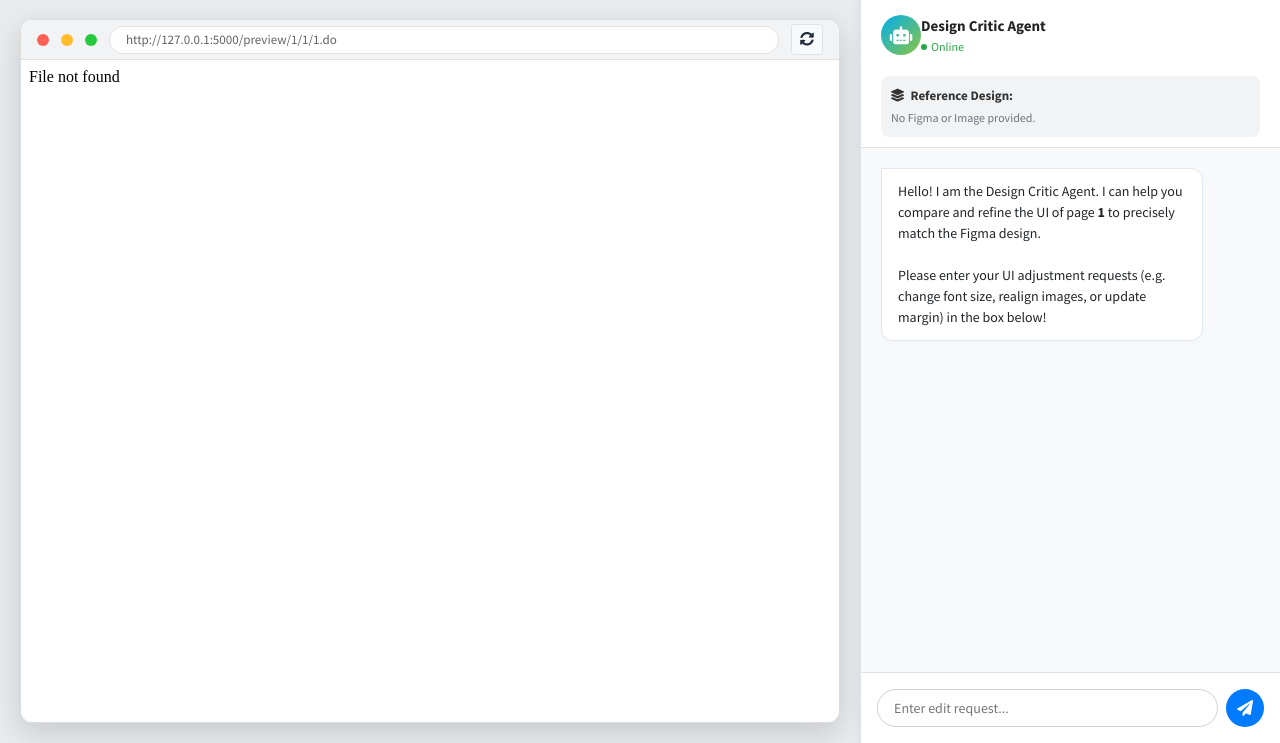
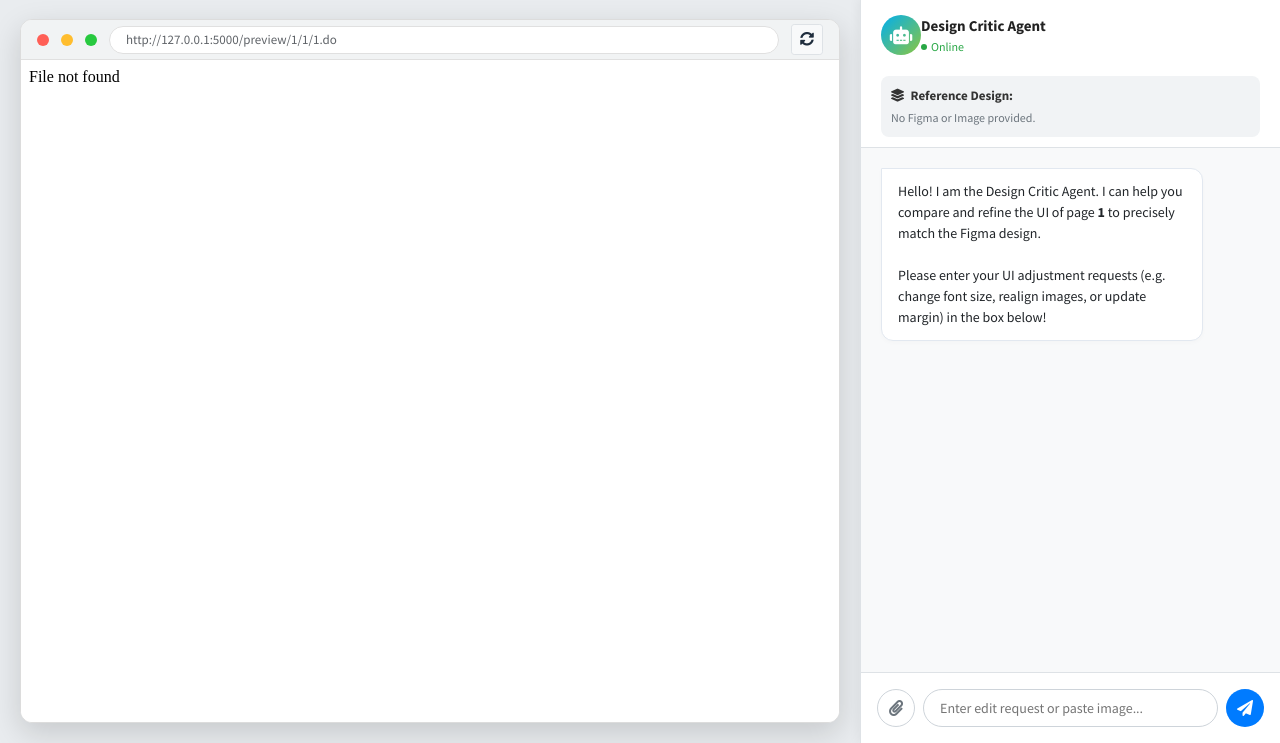
Before and after one commit to minhphong2311/ABCMS, a Flask app: a page that uses templates/preview_frame.html in a window 1280 px wide. Shown: the part 57-800 px from the top of the page. Run offline with Flask 3, Linux system fonts and the light colour scheme; parts of the project's set-up code (start-up, migrations or seed data) failed here and were passed over; some libraries are stand-ins or nearby versions.

Commit message:
feat: allow attaching and pasting images in chatbox to send to Gemini Vision API

```diff
--- a/app.py
+++ b/app.py
@@ -247,9 +247,10 @@ def api_chat():
     user_message = data.get('message', '').strip()
     site_id = data.get('site_id', '').strip()
     menu_param = data.get('menu_param', '').strip()
+    image_base64 = data.get('image', '').strip()
 
-    if not user_message:
-        return jsonify({'success': False, 'reply': 'Please enter a request.'}), 400
+    if not user_message and not image_base64:
+        return jsonify({'success': False, 'reply': 'Please enter a request or attach an image.'}), 400
 
     folder, menu_slug = parse_folder_slug(menu_param)
     if folder:
@@ -356,7 +357,22 @@ Trả lời theo định dạng JSON sau (không thêm gì ngoài JSON, không b
   "css": "toàn bộ nội dung CSS mới (hoặc chuỗi rỗng nếu không thay đổi CSS)"
 }}"""
 
-        response = client.models.generate_content(model='gemini-3.5-flash', contents=prompt)
+        if image_base64:
+            import base64
+            if ',' in image_base64:
+                header, encoded = image_base64.split(",", 1)
+                mime_type = header.split(";")[0].split(":")[1]
+            else:
+                encoded = image_base64
+                mime_type = "image/png"
+
+            img_data = base64.b64decode(encoded)
+            image_part = _genai.types.Part.from_bytes(data=img_data, mime_type=mime_type)
+            contents = [image_part, prompt]
+        else:
+            contents = prompt
+
+        response = client.models.generate_content(model='gemini-3.5-flash', contents=contents)
         text = response.text.strip()
 
         import json as _json
--- a/templates/preview_frame.html
+++ b/templates/preview_frame.html
@@ -338,6 +338,24 @@ Email: phongnguyen@andvina.com
     .chat-input:focus {
       border-color: #80bdff;
     }
+    .chat-attach-btn {
+      width: 38px;
+      height: 38px;
+      border-radius: 50%;
+      background-color: transparent;
+      border: 1px solid #ced4da;
+      color: #6c757d;
+      display: flex;
+      align-items: center;
+      justify-content: center;
+      cursor: pointer;
+      transition: all 0.2s;
+      flex-shrink: 0;
+    }
+    .chat-attach-btn:hover {
+      background-color: #f8f9fa;
+      color: #495057;
+    }
     .chat-send-btn {
       width: 38px;
       height: 38px;
@@ -471,6 +489,13 @@ Email: phongnguyen@andvina.com
     body.dark-mode .chat-edit-btn.cancel:hover {
       background: #6c757d;
     }
+    body.dark-mode .chat-attach-btn {
+      border-color: #4b545c;
+      color: #adb5bd;
+    }
+    body.dark-mode .chat-attach-btn:hover {
+      background-color: #454d55;
+    }
   </style>
 </head>
 <body class="hold-transition layout-top-nav">
@@ -556,8 +581,18 @@ Email: phongnguyen@andvina.com
       <!-- Chat Footer / Input -->
       <div class="chat-footer">
         <form id="chatForm" onsubmit="sendMessage(event)">
+          <div id="chatImagePreviewContainer" class="mb-2" style="display: none; position: relative; width: 100px;">
+              <img id="chatImagePreview" src="" alt="Pasted Image" class="img-thumbnail" style="max-height: 100px;">
+              <button type="button" class="btn btn-danger btn-sm position-absolute" style="top: -5px; right: -5px; border-radius: 50%; padding: 0 5px;" onclick="removeChatImage()" title="Remove Image">
+                  <i class="fas fa-times" style="font-size: 10px;"></i>
+              </button>
+          </div>
           <div class="chat-input-group">
-            <textarea id="chatInput" class="chat-input" placeholder="Enter edit request..." rows="1" required></textarea>
+            <button type="button" class="chat-attach-btn" onclick="document.getElementById('chatImageInput').click()" title="Attach image">
+              <i class="fas fa-paperclip"></i>
+            </button>
+            <input type="file" id="chatImageInput" accept="image/*" style="display:none;" onchange="handleChatImageSelect(this)">
+            <textarea id="chatInput" class="chat-input" placeholder="Enter edit request or paste image..." rows="1" required></textarea>
             <button type="submit" class="chat-send-btn">
               <i class="fas fa-paper-plane"></i>
             </button>
@@ -599,6 +634,56 @@ Email: phongnguyen@andvina.com
     }
 
     const chatStorageKey = 'abcms_chat_{{ site_id }}_{{ menu_param }}';
+
+    let currentChatImageBase64 = null;
+
+    function handleChatImageSelect(input) {
+      if (input.files && input.files[0]) {
+        var reader = new FileReader();
+        reader.onload = function(e) {
+          currentChatImageBase64 = e.target.result;
+          document.getElementById('chatImagePreview').src = currentChatImageBase64;
+          document.getElementById('chatImagePreviewContainer').style.display = 'block';
+          chatInput.removeAttribute('required');
+        }
+        reader.readAsDataURL(input.files[0]);
+      }
+    }
+
+    function removeChatImage() {
+      currentChatImageBase64 = null;
+      document.getElementById('chatImagePreview').src = '';
+      document.getElementById('chatImagePreviewContainer').style.display = 'none';
+      document.getElementById('chatImageInput').value = '';
+      if (!chatInput.value.trim()) {
+         chatInput.setAttribute('required', 'required');
+      }
+    }
+
+    chatInput.addEventListener('paste', function(e) {
+      if (e.clipboardData && e.clipboardData.files && e.clipboardData.files.length > 0) {
+        const file = e.clipboardData.files[0];
+        if (file.type.indexOf('image/') !== -1) {
+          e.preventDefault();
+          var reader = new FileReader();
+          reader.onload = function(event) {
+            currentChatImageBase64 = event.target.result;
+            document.getElementById('chatImagePreview').src = currentChatImageBase64;
+            document.getElementById('chatImagePreviewContainer').style.display = 'block';
+            chatInput.removeAttribute('required');
+          }
+          reader.readAsDataURL(file);
+        }
+      }
+    });
+
+    chatInput.addEventListener('input', function() {
+      if (!this.value.trim() && !currentChatImageBase64) {
+         this.setAttribute('required', 'required');
+      } else {
+         this.removeAttribute('required');
+      }
+    });
 
     function escapeHtml(str) {
       const div = document.createElement('div');
@@ -672,15 +757,19 @@ Email: phongnguyen@andvina.com
       document.getElementById('chatForm').dispatchEvent(new Event('submit', {cancelable: true}));
     }
 
-    function appendMessage(text, sender, skipSave = false) {
+    function appendMessage(text, sender, skipSave = false, imageBase64 = null) {
       const msgDiv = document.createElement('div');
       msgDiv.className = `chat-message ${sender}`;
       // Store raw text for copy/edit
       msgDiv.setAttribute('data-raw', text);
+      if (imageBase64) msgDiv.setAttribute('data-img', imageBase64);
 
       let contentHtml = '';
       if (sender === 'user') {
         contentHtml = escapeHtml(text).replace(/\n/g, '<br>');
+        if (imageBase64) {
+           contentHtml += `<br><img src="${imageBase64}" style="max-height: 150px; border-radius: 8px; margin-top: 8px;">`;
+        }
       } else {
         contentHtml = text;
       }
@@ -715,7 +804,7 @@ Email: phongnguyen@andvina.com
 
       if (!skipSave) {
         let history = JSON.parse(localStorage.getItem(chatStorageKey)) || [];
-        history.push({text: text, sender: sender});
+        history.push({text: text, sender: sender, image: imageBase64});
         localStorage.setItem(chatStorageKey, JSON.stringify(history));
       }
 
@@ -749,11 +838,14 @@ Email: phongnguyen@andvina.com
     function sendMessage(e) {
       e.preventDefault();
       const text = chatInput.value.trim();
-      if (!text) return;
+      const imgData = currentChatImageBase64;
+      if (!text && !imgData) return;
 
-      appendMessage(text, 'user'); // user messages auto-escape HTML
+      appendMessage(text, 'user', false, imgData); // user messages auto-escape HTML
+
       chatInput.value = '';
       chatInput.style.height = '38px';
+      removeChatImage();
 
       showTypingIndicator();
 
@@ -763,6 +855,7 @@ Email: phongnguyen@andvina.com
         contentType: 'application/json',
         data: JSON.stringify({
           message: text,  // send raw text to AI
+          image: imgData,
           site_id: '{{ site_id }}',
           menu_param: '{{ menu_param }}'
         }),
@@ -798,7 +891,7 @@ Email: phongnguyen@andvina.com
       if (history.length > 0) {
         chatBody.innerHTML = ''; // clear default welcome message
         history.forEach(msg => {
-          appendMessage(msg.text, msg.sender, true);
+          appendMessage(msg.text, msg.sender, true, msg.image);
         });
       }
     });
```
